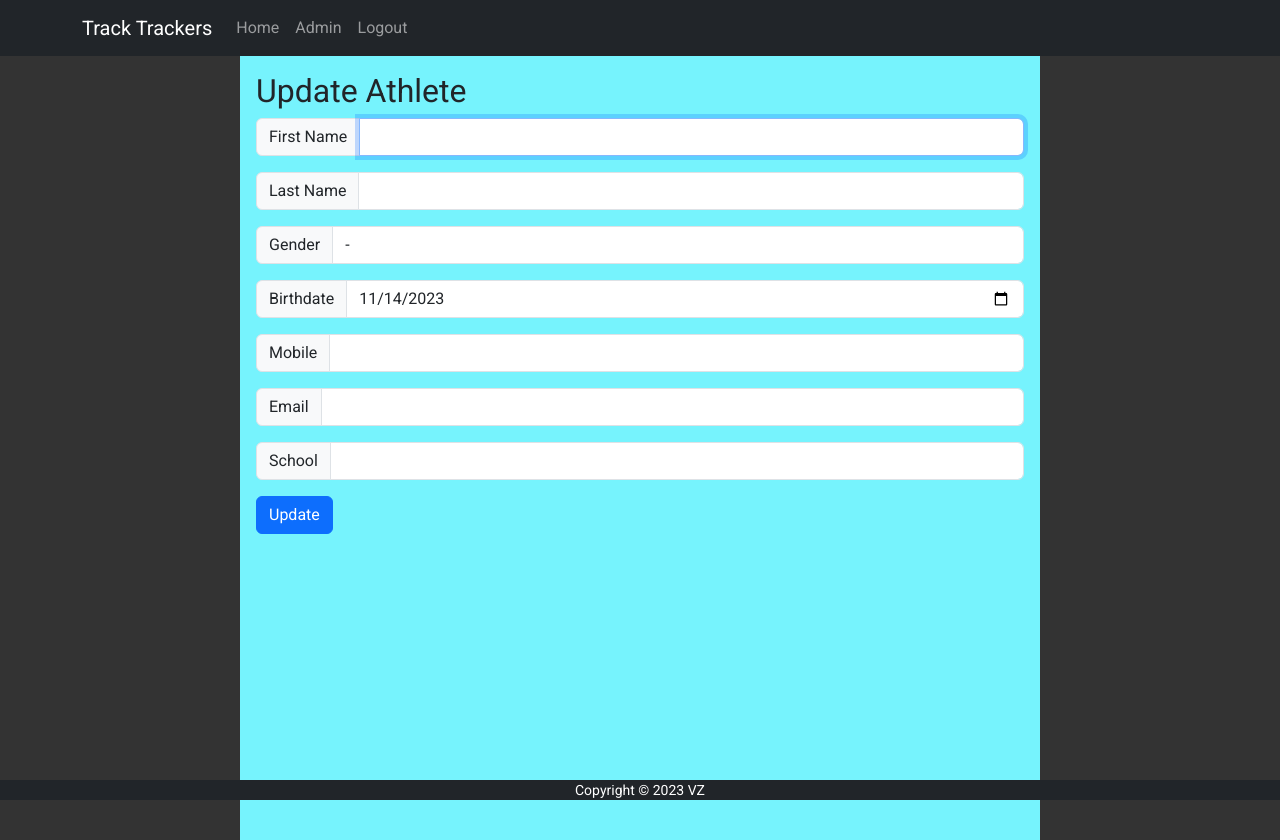
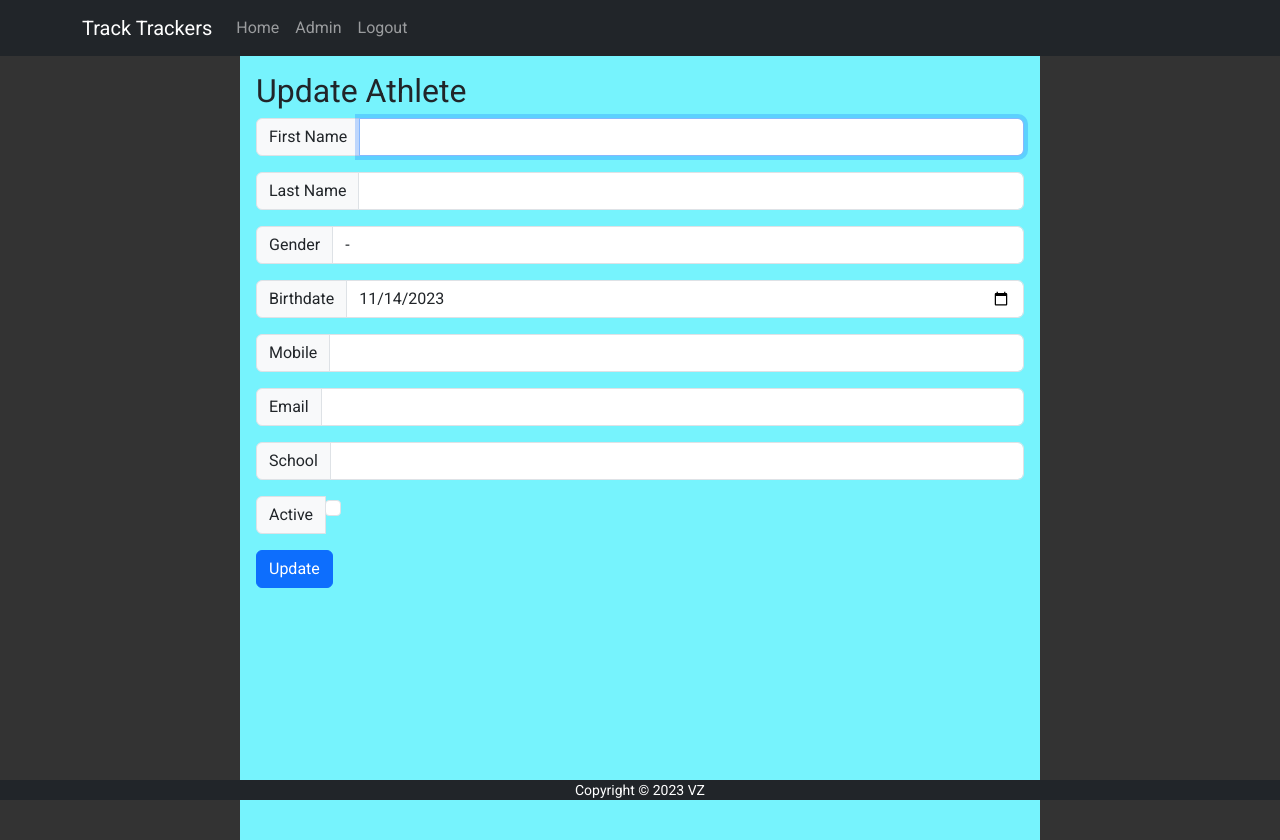
Before and after one commit to sawfiz/tt-admin, a React (Vite) app: page /athlete/update/1 in a window 1280 px wide. Built offline with nearby package versions, Linux system fonts and the light colour scheme; no server answers.

Commit message:
Make athlete.active editable

```diff
--- a/src/components/athlete/AthleteButton.jsx
+++ b/src/components/athlete/AthleteButton.jsx
@@ -21,15 +21,15 @@ export default function AthleteButton({ data, small }) {
 
   return (
     <Link to={`/athlete/${data._id}`} className="no-underline text-slate-700">
-      {small ? (
+      { data.active ? (
         <div className="h-10 outline-dashed outline-1 outline-pink-300 flex justify-between items-center p-1">
           {data.name}
           <div className="w-8 h-8">{image}</div>
         </div>
       ) : (
-        <div className="h-48 outline-dashed outline-2 outline-pink-300 flex flex-col justify-around items-center">
-          <div className="w-32 h-32"> {image}</div>
+        <div className="h-10 outline-dashed outline-1 outline-slate-300 bg-gray-300 opacity-50 flex justify-between items-center p-1">
           {data.name}
+          <div className="w-8 h-8">{image}</div>
         </div>
       )}
     </Link>
--- a/src/components/athlete/AthleteDetails.jsx
+++ b/src/components/athlete/AthleteDetails.jsx
@@ -20,6 +20,10 @@ export default function AthleteDetails() {
   useEffect(() => {
     const updateData = (newData) => {
       setData(newData); // Function to update 'data' state
+      console.log(
+        '🚀 ~ file: AthleteDetails.jsx:23 ~ updateData ~ newData:',
+        newData
+      );
     };
 
     const getDataFromAPI = async () => {
@@ -96,7 +100,11 @@ export default function AthleteDetails() {
                 <div className=" font-bold">Gender</div>
                 <div>{data.gender}</div>
                 <div className=" font-bold">Birthdate</div>
-                <div>{format(new Date(data.birthdate), 'yyyy-MM-dd')}</div>
+                <div>
+                  {data.birthdate
+                    ? format(new Date(data.birthdate), 'yyyy-MM-dd')
+                    : ''}
+                </div>
                 <div className=" font-bold">Mobile</div>
                 <div>{data.mobile}</div>
                 <div className=" font-bold">Email</div>
--- a/src/components/athlete/AthleteForm.jsx
+++ b/src/components/athlete/AthleteForm.jsx
@@ -25,7 +25,7 @@ const AthleteForm = ({ title }) => {
     mobile: '',
     email: '',
     school: '',
-    active: true,
+    active: '',
     photoUrl: '',
   });
 
@@ -48,11 +48,17 @@ const AthleteForm = ({ title }) => {
   }, [id]); // Include id as it is used in the useEffect
 
   const handleChange = (event) => {
-    const { name, value } = event.target;
-    setFormData({
-      ...formData,
-      [name]: value,
-    });
+    const { name, value, type, checked } = event.target;
+    let inputValue;
+    if (type === 'checkbox') {
+      inputValue = checked;
+    } else {
+      inputValue = value;
+    }
+    setFormData((prevFormData) => ({
+      ...prevFormData,
+      [name]: inputValue,
+    }));
   };
 
   const handleSubmit = async (event) => {
@@ -174,6 +180,16 @@ const AthleteForm = ({ title }) => {
           />
         </InputGroup>
 
+        <InputGroup className="mb-3">
+          <InputGroup.Text id="active">Active</InputGroup.Text>
+          <Form.Check
+            type="checkbox"
+            name="active"
+            checked={formData.active}
+            onChange={handleChange}
+          />
+        </InputGroup>
+
         <Button type="submit">{title}</Button>
       </Form>
     </main>
--- a/src/components/athlete/AthleteList.jsx
+++ b/src/components/athlete/AthleteList.jsx
@@ -38,6 +38,7 @@ const AthleteList = () => {
   useEffect(() => {
     const updateData = (newData) => {
       setData(newData); // Function to update 'data' state
+      console.log("🚀 ~ file: AthleteList.jsx:41 ~ updateData ~ newData:", newData)
     };
 
     const getDataFromAPI = async () => {
```
